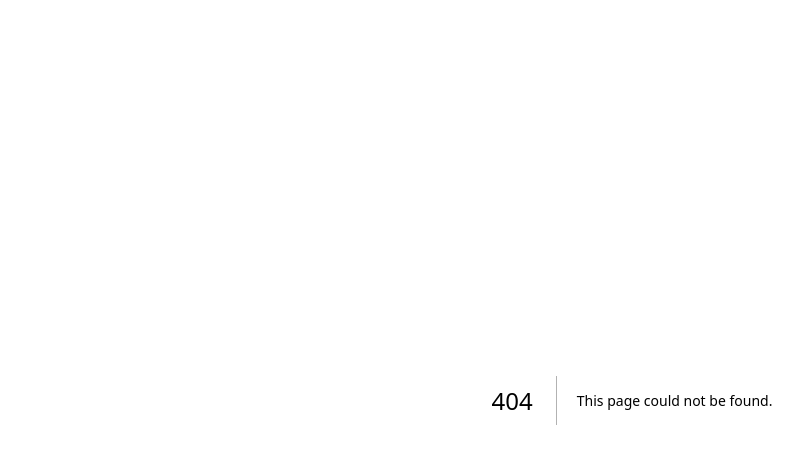
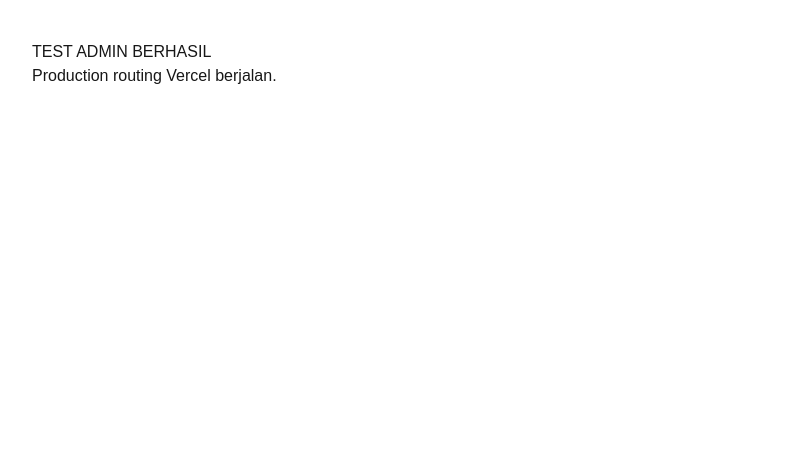
Before and after one commit to shikimorenn/wedding-camera, a Next.js app: page /test-admin in a window 1280 px wide. Before the commit this address had no page. Shown: the top 464 px of the page, without its empty margins (8-811 px from the left). Built offline with nearby package versions, Linux system fonts and the light colour scheme; a web font is replaced by a local one.

Commit message:
test: verify production admin routing

```diff
--- /dev/null
+++ b/app/test-admin/page.tsx
@@ -0,0 +1,8 @@
+export default function TestAdminPage() {
+  return (
+    <main style={{ padding: 40 }}>
+      <h1>TEST ADMIN BERHASIL</h1>
+      <p>Production routing Vercel berjalan.</p>
+    </main>
+  );
+}
```
